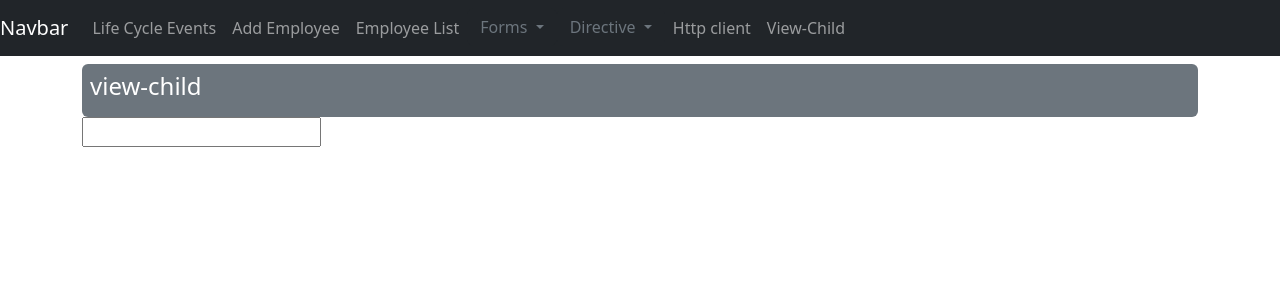
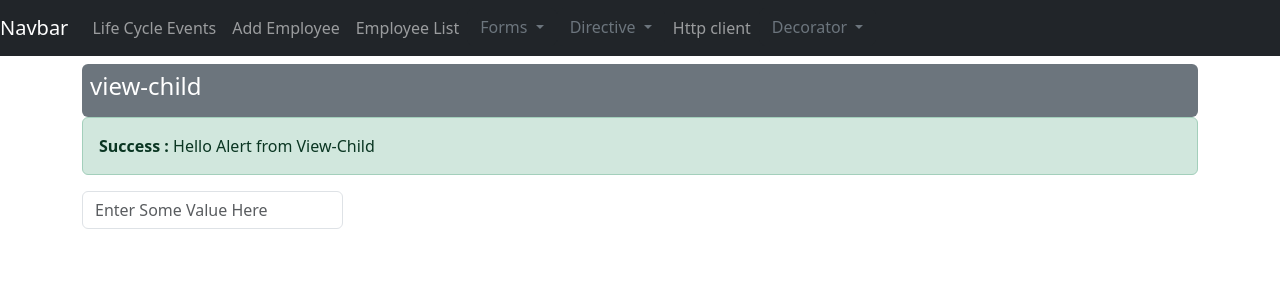
Before and after one commit to walidarai/Myrepo, an Angular app in the folder my-app/: page /view-child in a window 1280 px wide. Shown: the top 300 px of the page. Built offline with nearby package versions, Linux system fonts and the light colour scheme.

Commit message:
added view-child

```diff
--- a/my-app/src/app/app.component.html
+++ b/my-app/src/app/app.component.html
@@ -41,7 +41,15 @@
           <a class="nav-link" routerLink="new-emp"> Http client </a>
         </li>
         <li class="nav-item">
-          <a class="nav-link" routerLink="view-child"> View-Child </a>
+          <div class="dropdown">
+            <button class="btn btn-dark dropdown-toggle text-secondary" type="button" id="dropdownMenuButton" data-bs-toggle="dropdown" aria-haspopup="true" aria-expanded="false">
+              Decorator
+            </button>
+            <div class="dropdown-menu" aria-labelledby="dropdownMenuButton">
+              <a class="nav-link text-dark" routerLink="view-child"> View-Child </a>
+              <!-- <a class="nav-link text-dark" routerLink="ng-container"> Ng-Container </a> -->
+            </div>
+          </div>
         </li>
       </ul>
     </div>
--- a/my-app/src/app/components/view-child/view-child.component.html
+++ b/my-app/src/app/components/view-child/view-child.component.html
@@ -2,7 +2,12 @@
     <h4>view-child</h4>
 </div>
 <div class="row">
-    <div class="col-3">
-        <input type="text" >
+    <div class="col-12">
+        <app-alert [message]="'Hello Alert from View-Child'" [alertType]="'Success'"></app-alert>
     </div>
 </div>
+<div class="row">
+    <div class="col-3">
+        <input type="text" #txt placeholder="Enter Some Value Here" class="form-control">
+    </div>
+</div>
--- a/my-app/src/app/components/view-child/view-child.component.ts
+++ b/my-app/src/app/components/view-child/view-child.component.ts
@@ -1,12 +1,19 @@
-import { Component } from '@angular/core';
+import { AfterContentInit, Component, ElementRef, ViewChild } from '@angular/core';
+import { AlertComponent } from '../../reusable/alert/alert.component';
 
 @Component({
   selector: 'app-view-child',
   standalone: true,
-  imports: [],
+  imports: [AlertComponent],
   templateUrl: './view-child.component.html',
   styleUrl: './view-child.component.css'
 })
-export class ViewChildComponent {
+export class ViewChildComponent implements AfterContentInit{
+
+  @ViewChild('txt') textBox?:ElementRef
+
+  ngAfterContentInit(): void {
+
+  }
 
 }
```
